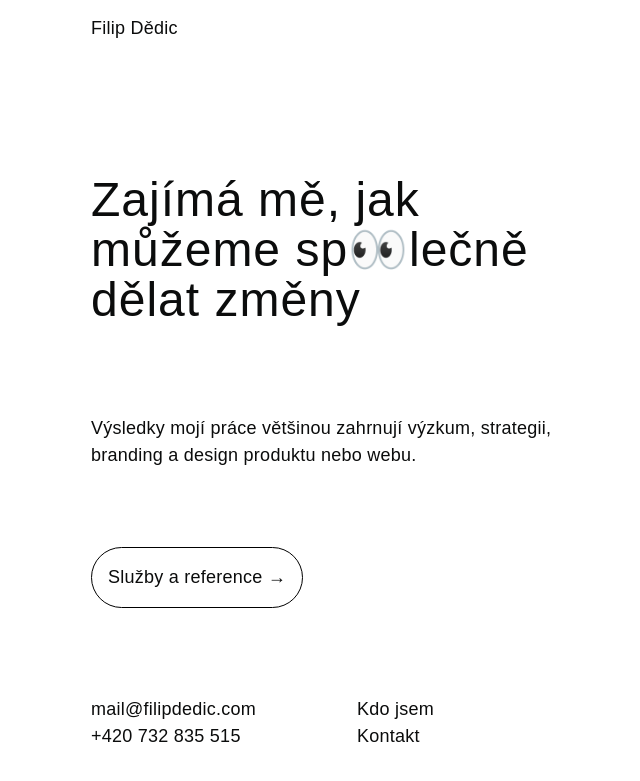
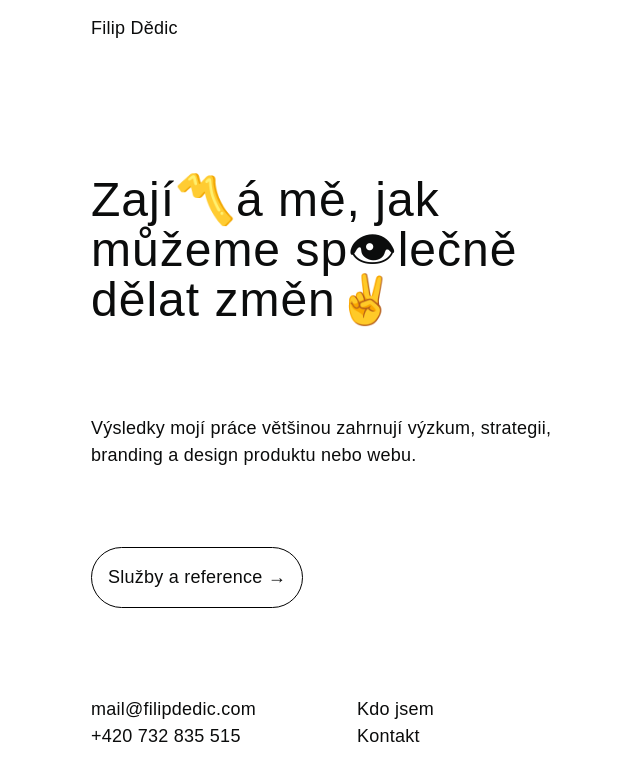
Before and after one commit to fdedic/fdedic.github.io, a Jekyll site: the page built from index.md, in a window 1280 px wide. Shown: the top 781 px of the page, without its empty margins (169-809 px from the left). Built offline with Jekyll 4.4.1, drawn with Linux system fonts in a browser that asks for light colours; nearby versions of some CDN libraries; some web fonts are replaced.

Commit message:
Update index.md

```diff
--- a/index.md
+++ b/index.md
@@ -2,7 +2,7 @@
 layout: index
 title: Filip Dědic
 ---
-# Zajímá&nbsp;mě, jak můžeme sp👀lečně dělat změny
+# Zají〽️á&nbsp;mě, jak můžeme sp👁lečně dělat změn✌️
 
 ***
 Výsledky mojí práce většinou zahrnují výzkum, strategii, branding a&nbsp;design produktu nebo webu.
```
